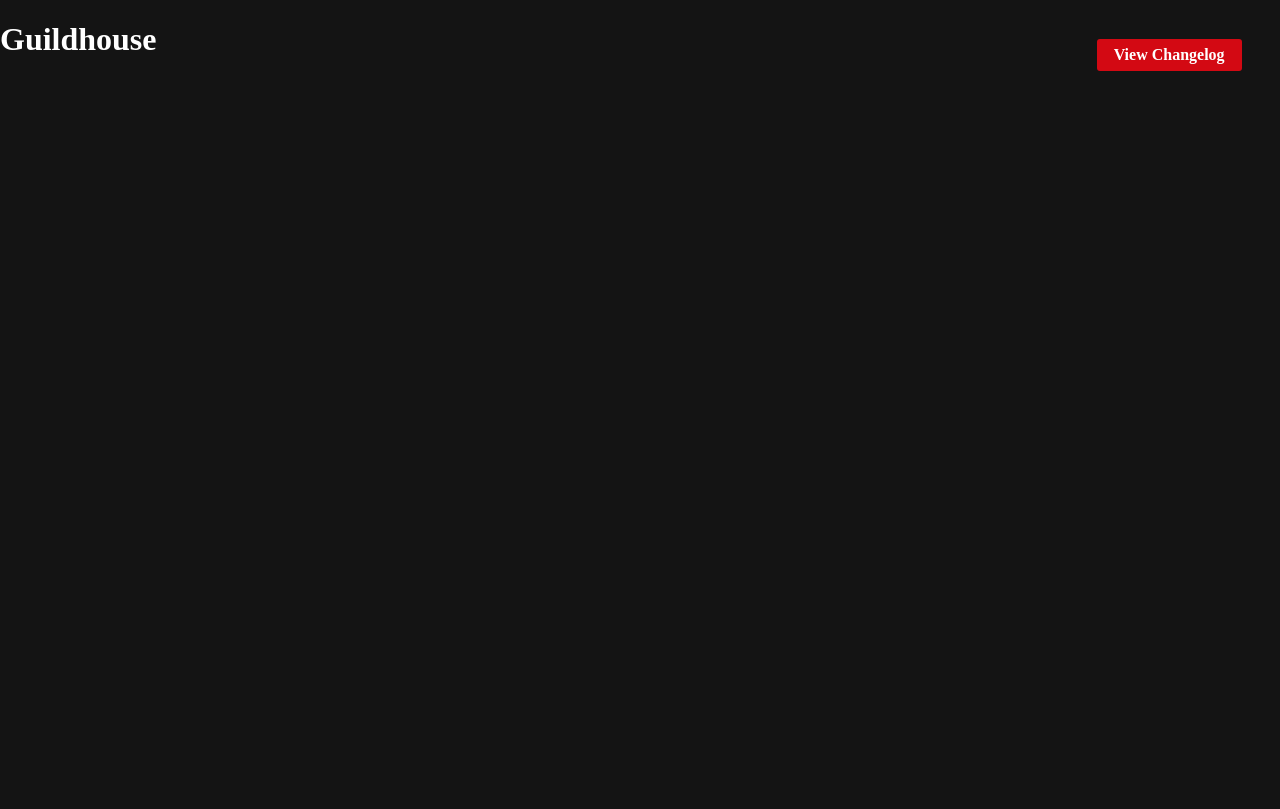
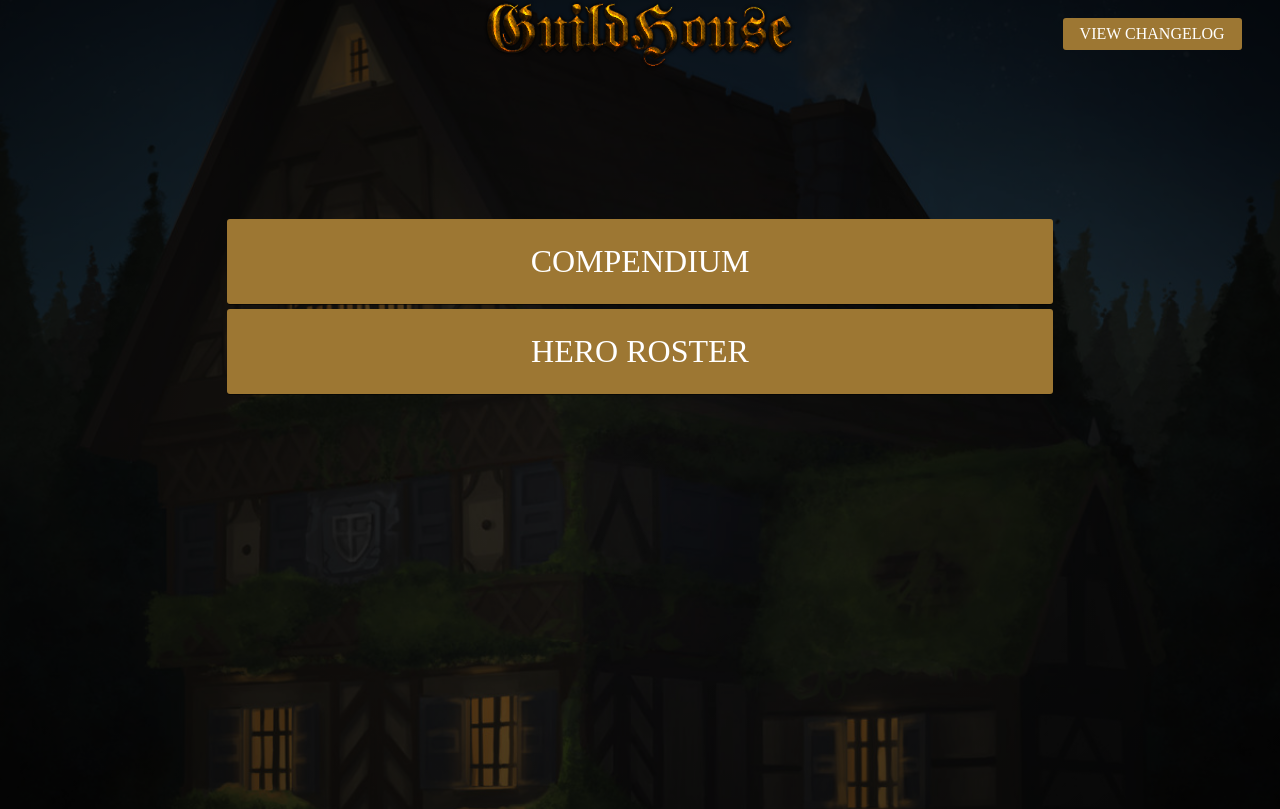
Before and after one commit to cjlee1/guildhouse, a React (Create React App) app: page / in a window 1280 px wide. Shown: the top 809 px of the page. Built offline with nearby package versions, Linux system fonts and the light colour scheme.

Commit message:
added images and buttons on main page

```diff
--- a/src/components/Header.js
+++ b/src/components/Header.js
@@ -1,25 +1,41 @@
 import React, { Component } from 'react';
-import { NavLink } from 'react-router-dom';
+import { NavLink, Link } from 'react-router-dom';
 import styled from "styled-components";
-// import logo from '../svg/logo.svg';
+
+import logo from '../images/Logo.png';
 class Header extends Component {
   render() {
     return (
         <HeaderComponent className="header-container">
            <div className= "header-top">
-                <h1> Guildhouse
-                    <NavLink to="/" className="changelog-Btn">View Changelog</NavLink>
+                <Logo className="logo" src={logo} alt="Guildhouse">
 
-                </h1>
 
+                </Logo>
+                <NavLink to="/" className="changelog-Btn">VIEW CHANGELOG</NavLink>
                 {/* img src={logo} */}
                 {/* logo could go here( svg file) */}
+           </div>
+           {/* header content */}
+           <div className= "header-content">
+                <Link className="compendium">COMPENDIUM</Link>
+                <Link className="hero-Roster">HERO ROSTER</Link>
            </div>
         </HeaderComponent>
     );
   }
 }
 export default Header;
+
+// Logo
+const Logo= styled.img`
+    width:20em;
+    height:5rem;
+    position:absolute;
+    top:25%;
+    left:50%;
+    transform: translate(-50%,-50%);
+`;
 
 //Header Container
 const HeaderComponent = styled.header`
@@ -31,13 +47,51 @@ const HeaderComponent = styled.header`
     line-height: normal;
     border-radius: 0.1875rem;
     font-size: 1rem;
-    background: var(--main-red);
+    background: var(--main-yellow);
     position: absolute;
     translate: transform(-50%, -50%);
     cursor: pointer;
     transition: background 0.2s ease-in;
     &:hover {
-        background: var(--main-red-hover);
+        background: var(--main-yellow-hover);
       }
+
     }
+    //Header top
+    .header-top{
+        position:relative;
+        height:9rem;
+        z-index:1;
+    }
+    // header content
+    .header-content{
+        width: 65%;
+        position:relative;
+        margin: 4.5rem auto 0;
+        display:flex;
+        justify-content:center;
+        align-content: center;
+        text-align:center;
+        flex-direction:column;
+        z-index:1;
+    }
+    //content buttons
+    .compendium,.hero-Roster{
+        display: inline-block;
+        background: var(--main-yellow);
+        border:none;
+        outline:none;
+        margin:0.33%;
+        padding:1.5rem;
+        border-radius:0.1875rem;
+        font-size: 2rem;
+        text-align: center;
+        box-shadow: 0 1px 0 rgba(0,0,0,0.56);
+        transition: background 0.2s ease-in;
+        cursor:pointer;
+        &:hover{
+            background:var(--main-yellow-hover);
+        }
+    }
+
 `;
--- a/src/css/App.css
+++ b/src/css/App.css
@@ -1,8 +1,8 @@
 /* GLobal var */
 
 :root {
-    --main-red:rgba(211,9,19);
-    --main-red-hover:rgb(209, 66, 74);
+    --main-yellow:rgba(157, 119, 51, 255);
+    --main-yellow-hover:rgb(179, 146, 86);
     --main-dark:rgba(20,20,20);
     --main-deep-dark: rgba(0,0,0);
     --main-gray:rgba(153,153,153);
@@ -24,3 +24,21 @@ a{
     text-decoration: none;
     color:white;
 }
+/* header section */
+.header-container{
+    width:100vw;
+    height:120vh;
+    position: relative;
+    background: radial-gradient(rgba(0,0,0,0), rgba(0,0,0,0.7)),
+    url(../images/house.jpg) no-repeat center center/cover;
+}
+.header-container::after{
+    content:'';
+    position: absolute;
+    top: 0;
+    left: 0;
+    width: 100%;
+    height: 100%;
+    background: rgba(0, 0, 0, 0.5);
+    box-shadow: inset 4.375rem 3.125rem -11.895rem;
+}
```
Also changed, not shown: src/images/Logo.png (added), src/images/house.jpg (added).
